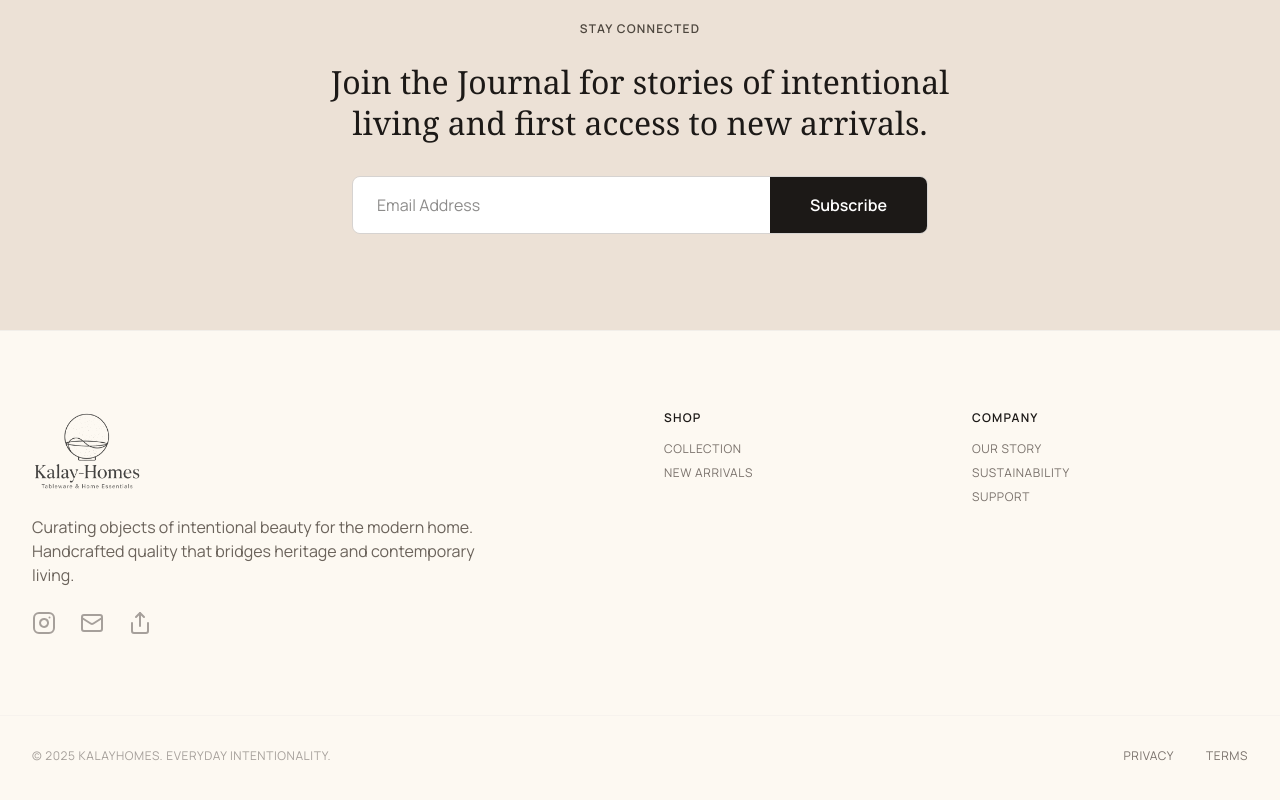
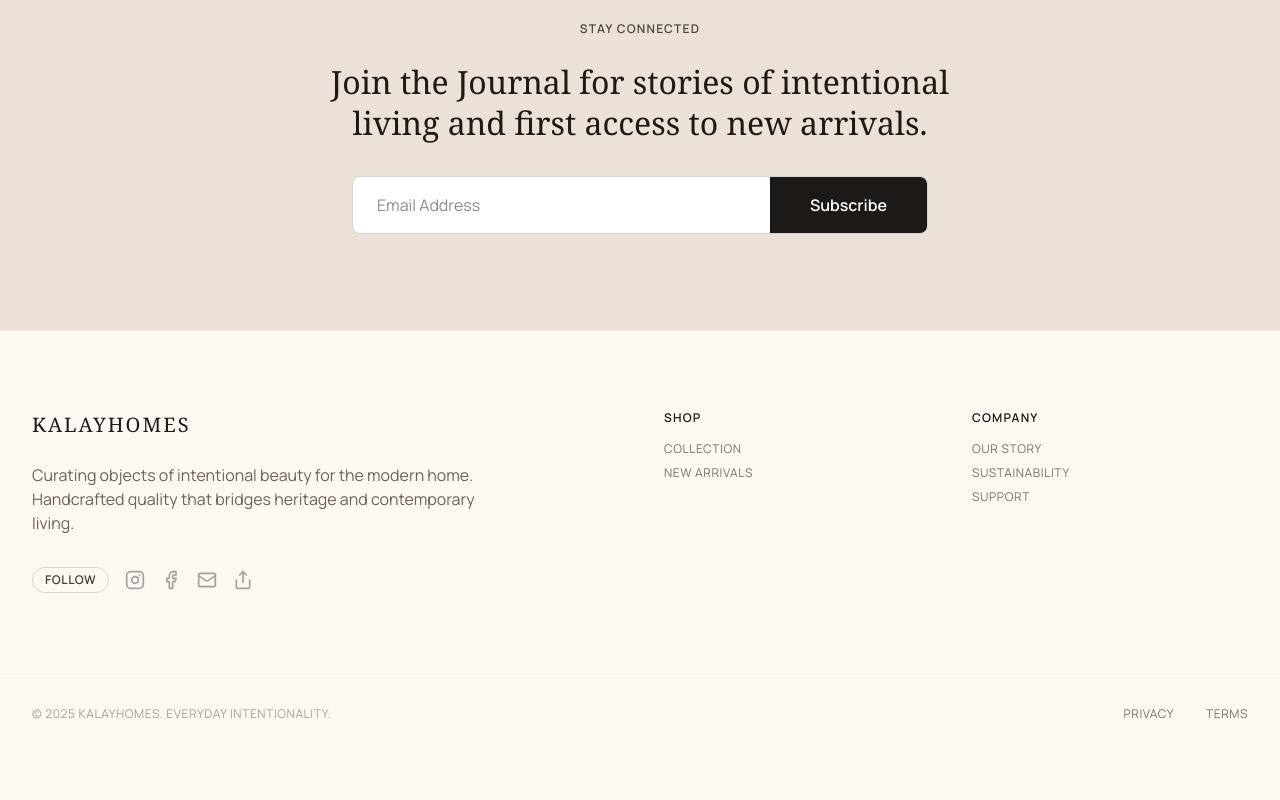
Before and after one commit to kaewhy13-lgtm/kalayhomes, a React (Vite) app: page / in a window 1280 px wide. Shown: the part 1702-2502 px from the top of the page. Built offline with nearby package versions, Linux system fonts and the light colour scheme.

Commit message:
feat: remove logo image from footer, add Follow button and Facebook icon near Instagram

```diff
--- a/src/components/Layout.tsx
+++ b/src/components/Layout.tsx
@@ -1,6 +1,6 @@
 import React, { useState } from "react";
 import { Link } from "react-router-dom";
-import { Menu, Search, ShoppingBag, Share, Instagram, Mail, HelpCircle, X } from "lucide-react";
+import { Menu, Search, ShoppingBag, Share, Instagram, Facebook, Mail, HelpCircle, X } from "lucide-react";
 import { useCart } from "../context/CartContext";
 
 export default function Layout({ children }: { children: React.ReactNode }) {
@@ -79,13 +79,24 @@ export default function Layout({ children }: { children: React.ReactNode }) {
         <div className="grid grid-cols-1 md:grid-cols-2 gap-12 px-4 md:px-8 max-w-7xl mx-auto">
           <div className="space-y-6">
             <div className="flex items-center gap-3">
-              <img src="/logo.png" alt="Kalay-Homes" className="h-20 w-auto object-contain opacity-80" />
+              <span className="font-serif text-xl tracking-widest text-stone-900 dark:text-stone-100 uppercase">KALAYHOMES</span>
             </div>
             <p className="font-body-md text-on-secondary-container max-w-md">Curating objects of intentional beauty for the modern home. Handcrafted quality that bridges heritage and contemporary living.</p>
-            <div className="flex gap-6 mt-4">
-              <a className="text-stone-400 hover:text-primary transition-colors" href="https://www.instagram.com/kalayhomes?stkn=cTlrOXUwdWU1bzFz" target="_blank" rel="noopener noreferrer"><Instagram size={24} /></a>
-              <a className="text-stone-400 hover:text-primary transition-colors" href="#"><Mail size={24} /></a>
-              <a className="text-stone-400 hover:text-primary transition-colors" href="#"><Share size={24} /></a>
+            <div className="flex items-center flex-wrap gap-4 pt-2">
+              <a
+                href="https://www.instagram.com/kalayhomes?stkn=cTlrOXUwdWU1bzFz"
+                target="_blank"
+                rel="noopener noreferrer"
+                className="font-sans text-xs tracking-wider uppercase font-semibold px-3 py-1 rounded-full border border-stone-300 dark:border-stone-700 text-stone-700 dark:text-stone-300 hover:border-primary hover:text-primary transition-colors"
+              >
+                Follow
+              </a>
+              <div className="flex items-center gap-4">
+                <a className="text-stone-400 hover:text-primary transition-colors" href="https://www.instagram.com/kalayhomes?stkn=cTlrOXUwdWU1bzFz" target="_blank" rel="noopener noreferrer" aria-label="Instagram"><Instagram size={20} /></a>
+                <a className="text-stone-400 hover:text-primary transition-colors" href="https://facebook.com" target="_blank" rel="noopener noreferrer" aria-label="Facebook"><Facebook size={20} /></a>
+                <a className="text-stone-400 hover:text-primary transition-colors" href="mailto:support@kalayhomes.com" aria-label="Email"><Mail size={20} /></a>
+                <a className="text-stone-400 hover:text-primary transition-colors" href="#" aria-label="Share"><Share size={20} /></a>
+              </div>
             </div>
           </div>
           <div className="grid grid-cols-2 gap-8">
```
